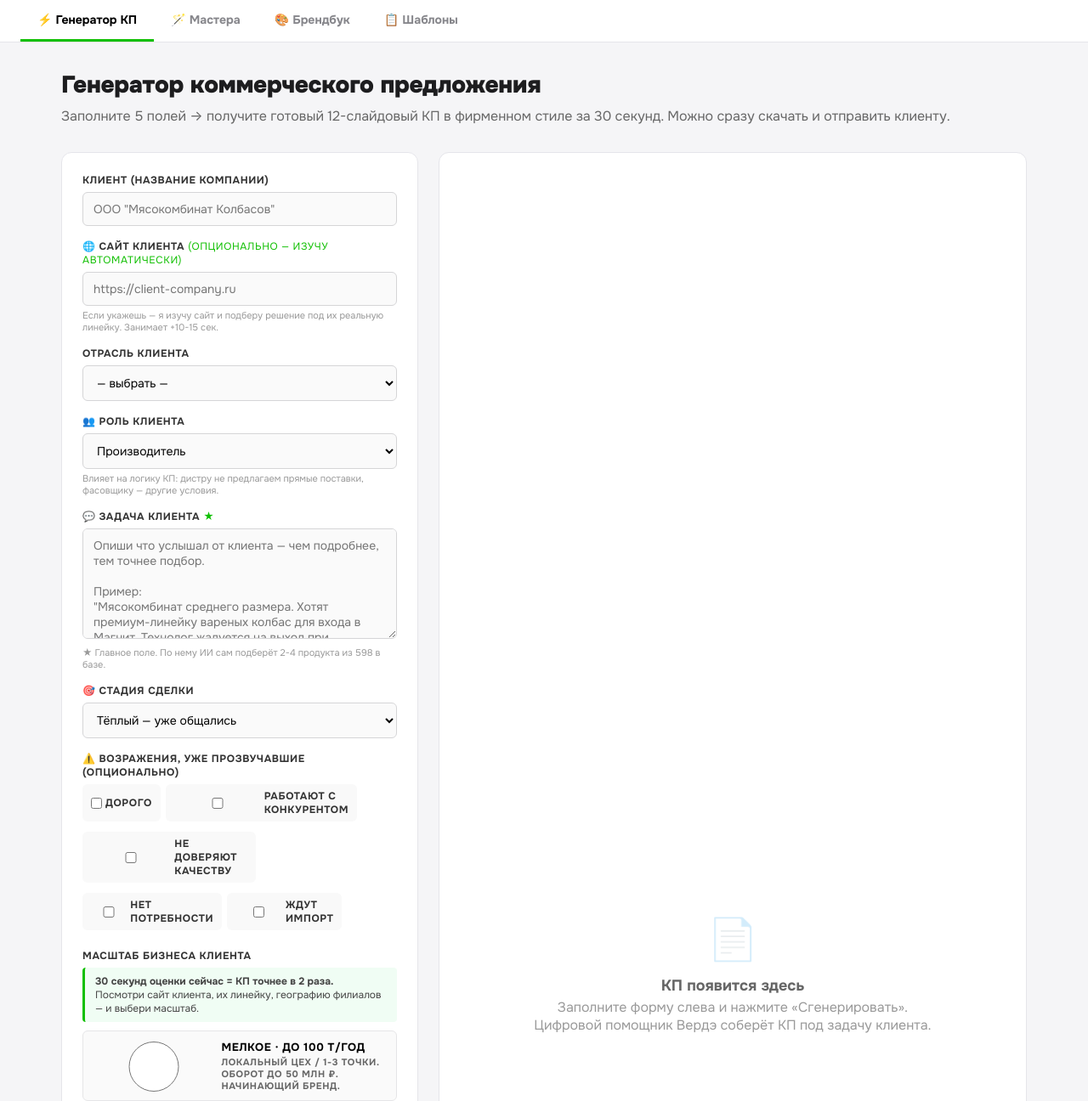
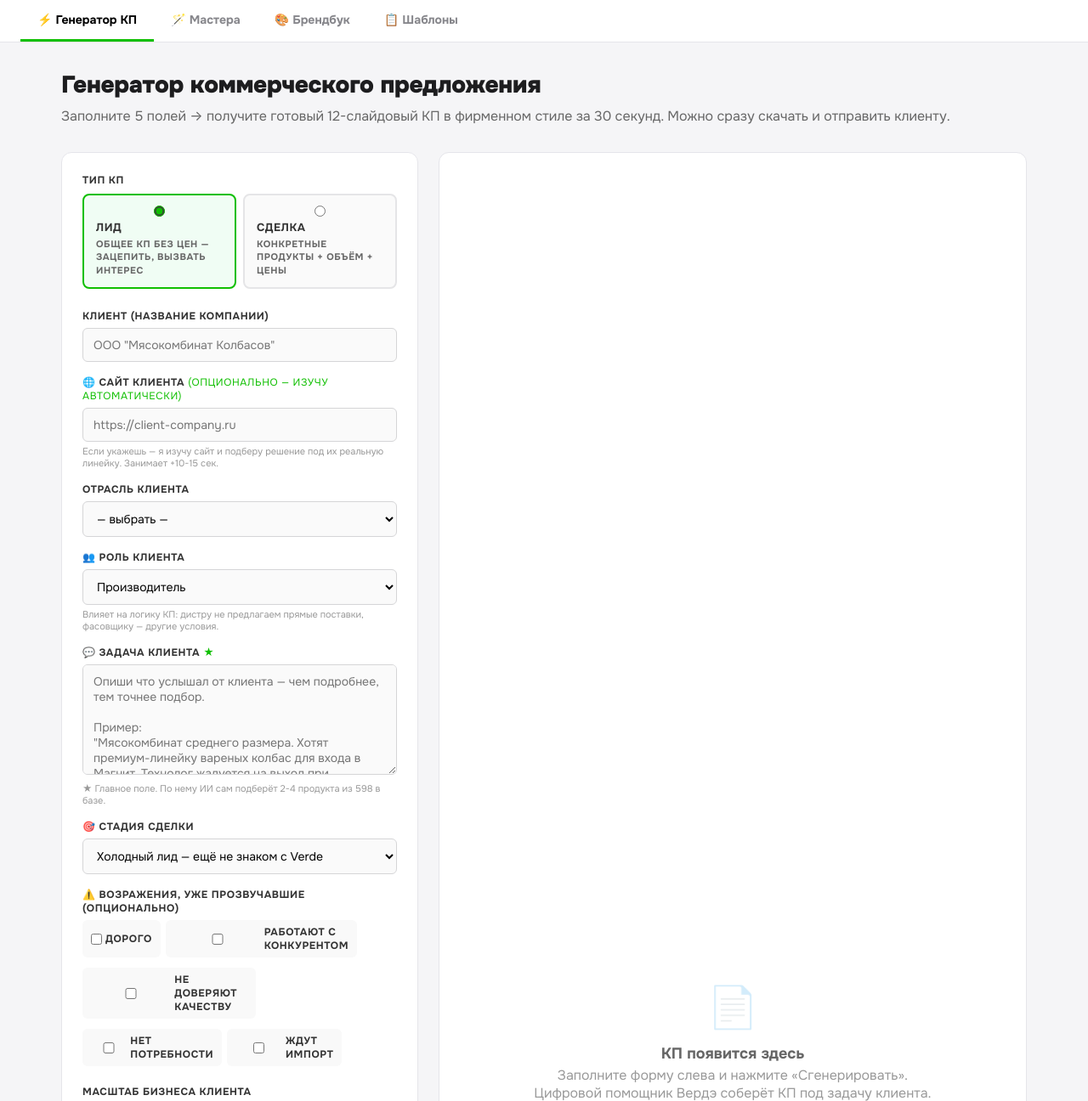
Before and after one commit to NataliDerden/verdetech-marketing, a Flask app: page /design in a window 1280 px wide. Shown: the part 47-1343 px from the top of the page at 85% size. Run offline with Flask 3, Linux system fonts and the light colour scheme; the visitor is signed in with stand-in values (Sample User, id 1).

Commit message:
Генератор КП: режим Лид/Сделка + iframe-вкладка для Битрикс24
- Тогл «Лид (без цен) / Сделка (с конкретикой)» в самый верх формы
- Лид-режим: запрет цен, объёмов и точных артикулов в промпте
- Сделка: вся текущая логика с продуктами и ROI
- CSP frame-ancestors для встраивания страницы во вкладку Битрикс24
- Авто-прайминг: Лид → cold + цены off; Сделка → negotiation + цены on

Co-Authored-By: Claude Opus 4.7 (1M context) <noreply@anthropic.com>

```diff
--- a/app.py
+++ b/app.py
@@ -797,6 +797,10 @@ def design_hub():
     resp = app.make_response(render_template('design.html', prefill=prefill))
     resp.headers['Cache-Control'] = 'no-store, no-cache, must-revalidate, max-age=0'
     resp.headers['Pragma'] = 'no-cache'
+    # Разрешаем встраивание во вкладку Bitrix24 (любой *.bitrix24.ru)
+    resp.headers['Content-Security-Policy'] = "frame-ancestors 'self' https://*.bitrix24.ru https://*.bitrix24.com https://*.bitrix24.de"
+    if 'X-Frame-Options' in resp.headers:
+        del resp.headers['X-Frame-Options']
     return resp
 
 
@@ -2064,7 +2068,16 @@ def generate_kp():
     if missing:
         return jsonify({'error': f'Не заполнены поля: {", ".join(missing)}'}), 400
 
+    # ЛИД-режим: общее КП без конкретных чисел и цен (для презентации на старте)
+    # СДЕЛКА: точечное КП с продуктами/объёмами/ценами
+    kp_mode = (data.get('kp_mode') or 'deal').strip().lower()
+    if kp_mode not in ('lead', 'deal'):
+        kp_mode = 'deal'
+
     include_prices = bool(data.get('include_prices'))
+    if kp_mode == 'lead':
+        # В лид-КП цены и объёмы не показываем — даже если менеджер случайно поставил галку
+        include_prices = False
     include_pricelist = bool(data.get('include_pricelist'))
 
     volume_raw = str(data.get('volume', '')).strip()
@@ -2072,6 +2085,8 @@ def generate_kp():
         volume = int(volume_raw) if volume_raw else 0
     except (ValueError, TypeError):
         volume = 0  # нечисловое значение — игнорируем
+    if kp_mode == 'lead':
+        volume = 0  # лид-КП не привязан к объёму
 
     industry = data['industry']
     industry_forms = INDUSTRY_MAP.get(industry, {'genitive': industry.lower(), 'dative': industry.lower()})
@@ -2119,7 +2134,33 @@ def generate_kp():
         if lessons:
             feedback_for_prompt = 'УРОКИ ИЗ ПРОШЛЫХ КП (учти):\n' + '\n'.join(lessons[-10:])
 
+    if kp_mode == 'lead':
+        mode_block = """=== РЕЖИМ: ЛИД-КП (общее, без цифр) ===
+Это ПРЕЗЕНТАЦИОННОЕ КП на этапе первого контакта. Клиент ещё не созрел до конкретики.
+ЦЕЛЬ — зацепить, вызвать интерес, затащить в диалог. НЕ закрыть сделку.
+
+ПРАВИЛА:
+- НИКАКИХ конкретных цен (₽/кг, ₽/т, ₽/мес, годовой экономии в рублях) — НЕ упоминать вообще
+- НИКАКИХ привязок к объёму («при 500 т/год вы…») — у нас ещё нет точного объёма
+- НИКАКИХ конкретных артикулов и SKU из спецификаций — только направление продукта (например «бесфосфатные рассолы», а не «V Инъекта ПФ ТУ 10.89.19»)
+- МОЖНО: проценты улучшений из общеизвестной практики («рассолы дают +10–15% выхода»), кейсы клиентов как соц.доказательство, отрасль/технология/тренды
+- ТОН: «вот что мы делаем, вот наши клиенты, вот тренды — давайте обсудим вашу задачу»
+- В CTA: предложить созвон / встречу / тестовый образец, НЕ предложение конкретной поставки
+"""
+    else:
+        mode_block = """=== РЕЖИМ: КП ПО СДЕЛКЕ (конкретика) ===
+Клиент уже в воронке, ясна задача и контекст. ЦЕЛЬ — закрыть сделку.
+
+ПРАВИЛА:
+- Конкретные продукты (точные названия из спецификаций), артикулы, ТУ если уместно
+- Конкретные цифры экономии в ₽ при объёме клиента (если объём указан)
+- Чёткое сравнение «было / станет», ROI, окупаемость
+- В CTA: следующий шаг по сделке (договор, образец, расчёт под объём)
+"""
+
     prompt = f"""Ты — опытный B2B-маркетолог Verde Tech + копирайтер + продавец. Твоя задача — не просто заполнить шаблон, а написать ПРОДАЮЩИЙ документ, который закрывает сделку.
+
+{mode_block}
 
 === МАРКЕТИНГОВЫЙ PLAYBOOK (применяй на каждом слайде) ===
 
--- a/templates/design.html
+++ b/templates/design.html
@@ -158,6 +158,21 @@ h2 { font-size: 28px; font-weight: 800; margin-bottom: 8px; letter-spacing: -0.0
 
     <div class="kp-layout">
         <form class="kp-form" id="kpForm" onsubmit="event.preventDefault(); generateKP(event); return false;">
+            <div class="form-group" style="margin-bottom:18px;">
+                <label style="font-weight:600; margin-bottom:8px; display:block;">Тип КП</label>
+                <div style="display:grid; grid-template-columns:1fr 1fr; gap:8px;">
+                    <label class="kp-mode-opt" style="display:block; padding:12px 14px; background:#fafafa; border:2px solid #e5e5e7; border-radius:8px; cursor:pointer; transition:all .15s;">
+                        <input type="radio" name="kp_mode" value="lead" checked style="margin-right:6px; accent-color:#0FBF00;">
+                        <b style="font-size:13px;">Лид</b>
+                        <div style="font-size:11px; color:#666; margin-top:4px; line-height:1.4;">Общее КП без цен — зацепить, вызвать интерес</div>
+                    </label>
+                    <label class="kp-mode-opt" style="display:block; padding:12px 14px; background:#fafafa; border:2px solid #e5e5e7; border-radius:8px; cursor:pointer; transition:all .15s;">
+                        <input type="radio" name="kp_mode" value="deal" style="margin-right:6px; accent-color:#0FBF00;">
+                        <b style="font-size:13px;">Сделка</b>
+                        <div style="font-size:11px; color:#666; margin-top:4px; line-height:1.4;">Конкретные продукты + объём + цены</div>
+                    </label>
+                </div>
+            </div>
             <div class="form-group">
                 <label>Клиент (название компании)</label>
                 <input type="text" name="client_name" required placeholder='ООО "Мясокомбинат Колбасов"'>
@@ -685,6 +700,34 @@ document.addEventListener('DOMContentLoaded', () => {
         dealStageSelect.addEventListener('change', syncPriceToggle);
         syncPriceToggle(); // применить сразу при загрузке
     }
+
+    // Переключатель ЛИД/СДЕЛКА — праймит остальные поля
+    const kpModeRadios = document.querySelectorAll('input[name="kp_mode"]');
+    kpModeRadios.forEach(r => {
+        r.addEventListener('change', applyKpMode);
+        r.parentElement.addEventListener('click', () => {
+            document.querySelectorAll('.kp-mode-opt').forEach(el => el.style.borderColor = '#e5e5e7');
+            r.parentElement.style.borderColor = r.checked ? '#0FBF00' : '#e5e5e7';
+        });
+    });
+    function applyKpMode() {
+        const mode = document.querySelector('input[name="kp_mode"]:checked')?.value || 'lead';
+        document.querySelectorAll('.kp-mode-opt').forEach(el => {
+            const inp = el.querySelector('input[name="kp_mode"]');
+            el.style.borderColor = inp.checked ? '#0FBF00' : '#e5e5e7';
+            el.style.background = inp.checked ? '#f0fdf4' : '#fafafa';
+        });
+        if (mode === 'lead') {
+            // ЛИД: холодная стадия + цены выкл
+            if (dealStageSelect) { dealStageSelect.value = 'cold'; }
+            if (priceToggle) { priceToggle.checked = false; }
+        } else {
+            // СДЕЛКА: на согласовании + цены вкл
+            if (dealStageSelect) { dealStageSelect.value = 'negotiation'; }
+            if (priceToggle) { priceToggle.checked = true; }
+        }
+    }
+    applyKpMode(); // выставить визуально на старте
 });
 
 function showBadFeedback() {
```
